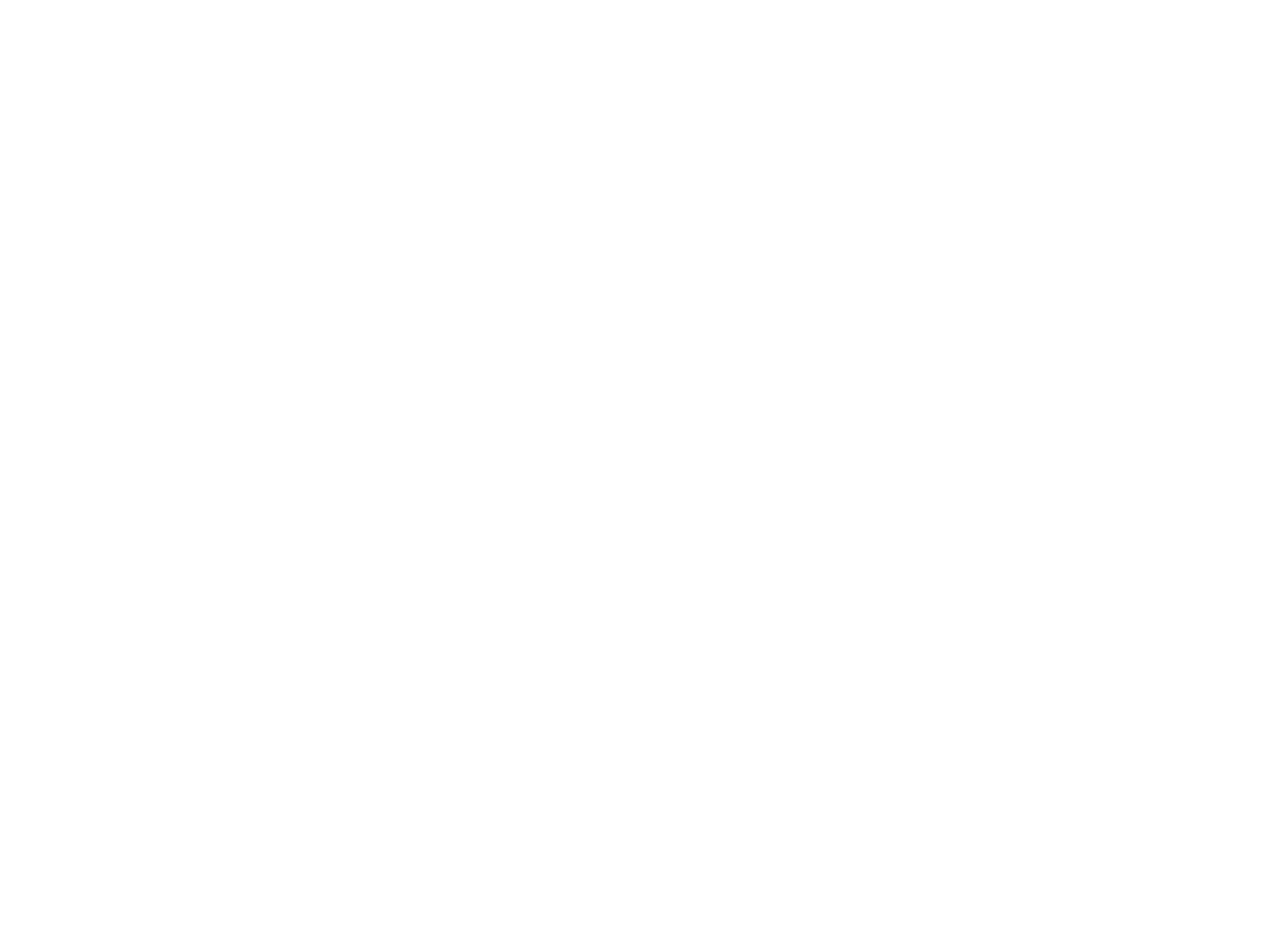
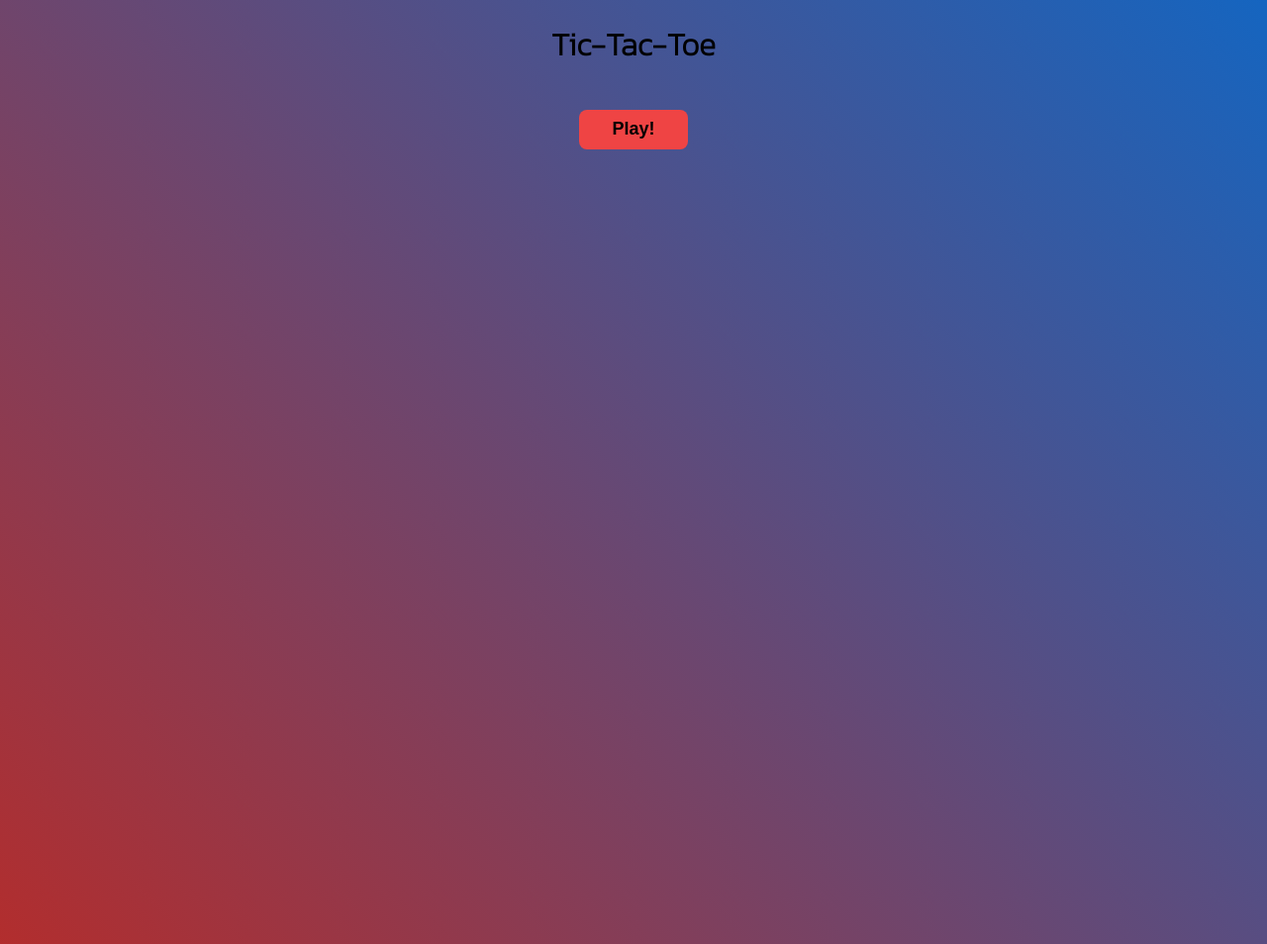
Before and after one commit to knast/tic-tac-toe, a plain HTML site: page index.html in a window 1280 px wide. Shown: the top 954 px of the page at 99% size. Before the commit the page ends 800 px from the top, so only its background shows below. Drawn offline with Linux system fonts and the light colour scheme; a web font is replaced by a local one.

Commit message:
Add a font and styling to the button and attach event listener to the Play button

```diff
--- a/index.html
+++ b/index.html
@@ -8,8 +8,11 @@
     <link rel="stylesheet" href="style.css">
 </head>
 <body>
+    <h1>Tic-Tac-Toe</h1>
+    <button class="play">Play!</button>
+    <div class="container">
 
-
+    </div>
     <script src="script.js" defer></script>
 </body>
 </html>
--- a/script.js
+++ b/script.js
@@ -0,0 +1,28 @@
+'use strict';
+
+
+
+const gameBoard = (() => {
+
+    const gmboardContainer = document.querySelector('.container');
+    const playBtn = document.querySelector('.play');
+    playBtn.addEventListener('click', () => {
+
+        for(let i = 0; i < 9; i++) {
+            const boardBlock = document.createElement('div');
+            boardBlock.classList.add('board-block');
+            gmboardContainer.appendChild(boardBlock);
+        }
+    })
+
+
+
+
+
+
+
+}
+
+
+
+)();
--- a/style.css
+++ b/style.css
@@ -0,0 +1,36 @@
+@import url('https://fonts.googleapis.com/css2?family=Abel&family=Chakra+Petch:wght@500&family=Kanit:wght@200&family=Manrope&family=Roboto:wght@300&family=Syncopate:wght@700&family=Tilt+Neon&family=Unbounded:wght@600&display=swap');
+
+
+body {
+    text-align:center;
+    background:linear-gradient(45deg, #b92b27, #1565C0);
+    font-family:'Kanit', sans-serif;
+
+}
+
+.container {
+    width:700px;
+    height:700px;
+    margin:100px auto;
+    display:grid;
+    grid-template-rows:repeat(3,1fr);
+    grid-template-columns:repeat(3,1fr);
+}
+
+.play {
+    background-color:#ef4444;
+    border:none;
+    width:110px;
+    height:40px;
+    border-radius:8px;
+    font-size:18px;
+    margin-top:20px;
+    font-weight:bold;
+}
+
+
+.board-block {
+    background-color:#93c5fd;
+    border:1px solid black;
+    border-radius:8px;
+}
```
